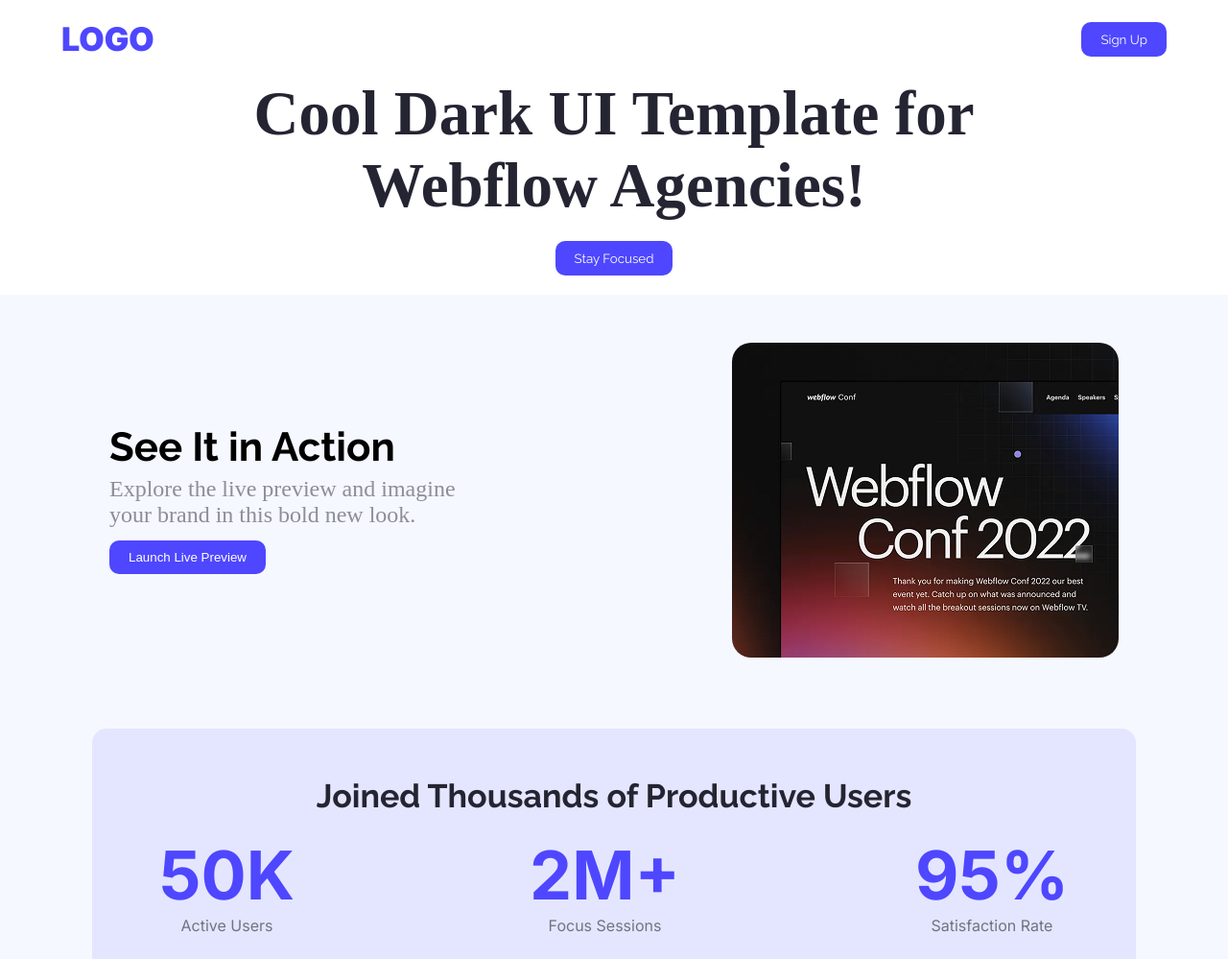
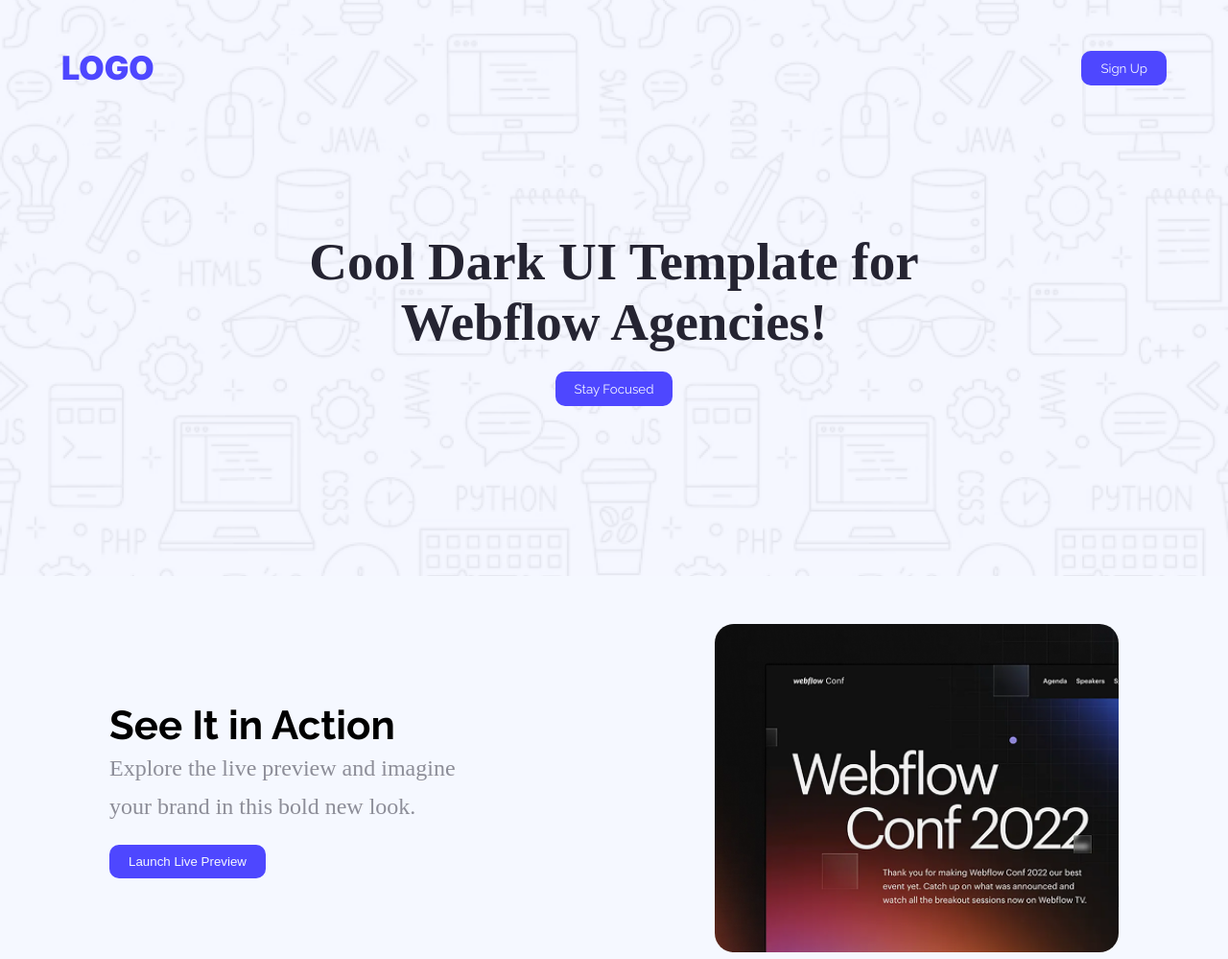
Before and after one commit to Moksina-Akter/Ph-Assignment-01, a plain HTML site: page webside.html in a window 1280 px wide. Shown: the top 999 px of the page at 96% size. Drawn offline with Linux system fonts and the light colour scheme.

Commit message:
improve some css

```diff
--- a/style/style.css
+++ b/style/style.css
@@ -3,18 +3,18 @@
     padding: 0;
     box-sizing: border-box;
 }
-body{
-    width: 100%;
+main{
+    background-color: #F5F8FF;
 }
-main{
-       background-color: #F5F8FF
+section{
+    margin-top: 90px;
 }
 /* -----common style---- */
 .container{
     max-width: 90%;
     width: 100%;
     margin: 0 auto;
-    margin-top: 20px;
+    padding-top: 50px;
 }
 .raleway{
     font-family: "Raleway", sans-serif;
@@ -26,7 +26,7 @@ main{
 .btn{
     padding: 10px 20px;
     border-radius: 10px;
-    color: white;
+    color: #F5F8FF;
     border: none;
     background-color: #4E47FF;
 }
@@ -58,15 +58,18 @@ nav h1{
 
 /* -------banner---- */
 header{
-    background-image:rgba(78, 71, 255, 0.01) url("Assets/Hero-bg.png");
+    background-image: url(../Assets/Hero-bg.png);
     background-size: cover;
     background-repeat: no-repeat;
+    height: 600px;
 }
 .banner{
     text-align: center;
+    margin-top: 100px;
+    width: 60%;
 }
 .banner h1{
- font-size: 65px;
+ font-size: 55px;
  font-weight: 700;
 }
 .banner button{
@@ -82,7 +85,7 @@ header{
     padding: 50px;
 }
 .text-part{
-     line-height: 60px;
+     width: 40%;
 }
 .text-part h1{
  font-weight: 700;
@@ -91,23 +94,32 @@ header{
 .text-part p{
     font-weight: 400;
     font-size: 24px;
-    line-height: normal;
+    line-height: 40px;
+}
+.text-part button{
+    margin-top: 20px;
+}
+.img{
+    width: 40%;
 }
 .img img{
     border-radius: 20px;
+    width: 100%;
 }
 
 /* -------users-part- */
 .productive-users{
+    margin-top: 100px;
    background-color: #4E47FF1A;
    border-radius: 15px;
-   padding: 50px;
-   width: 85%;
+   padding: 50px 32px;
 }
 .productive-users h1{
     text-align: center;
     font-size: 34px;
     font-weight: 700;
+    margin-top: 20px;
+    margin-bottom: 20px;
 }
 .users{
     display: flex;
```
Also changed, not shown: webside.html (+4 -4 lines).
